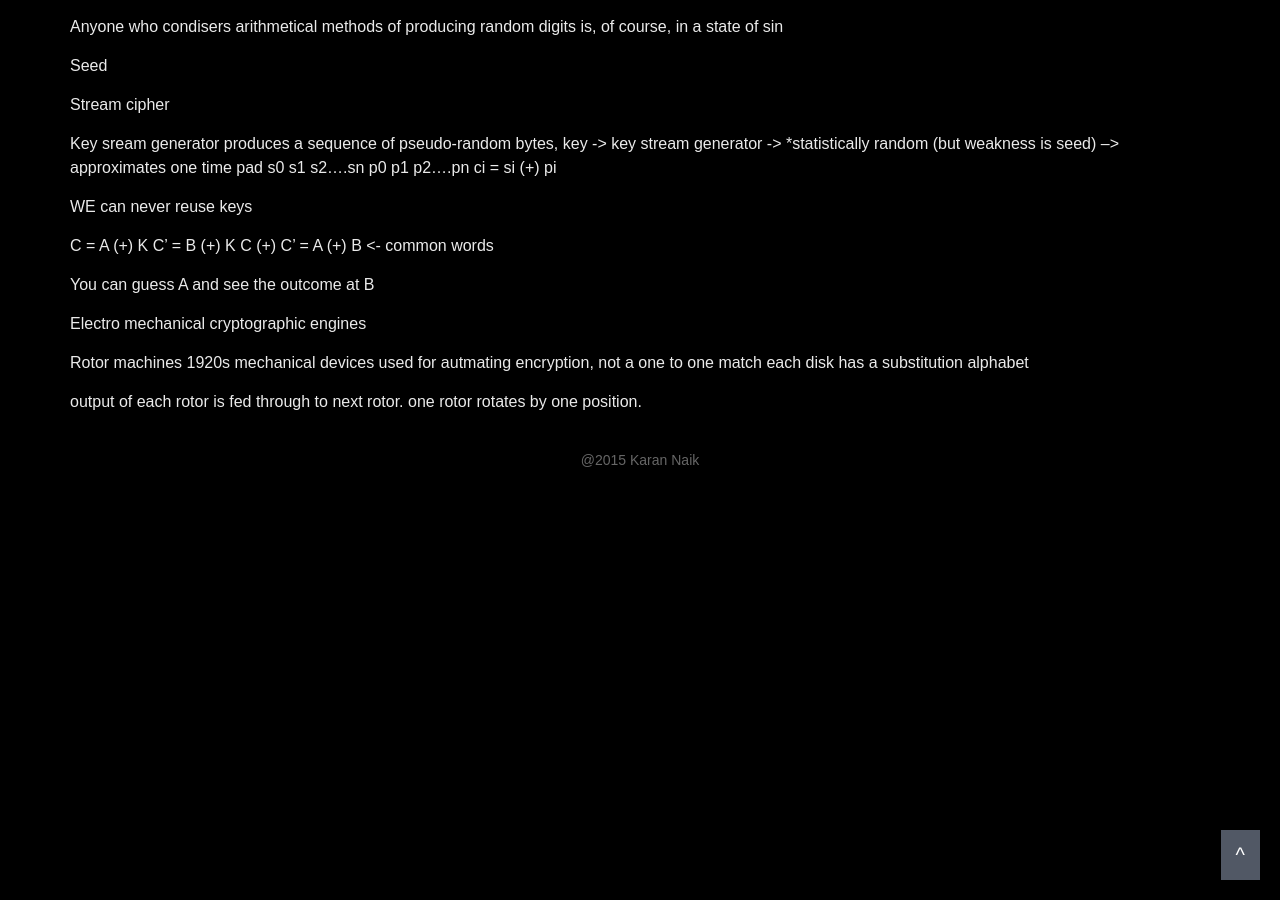
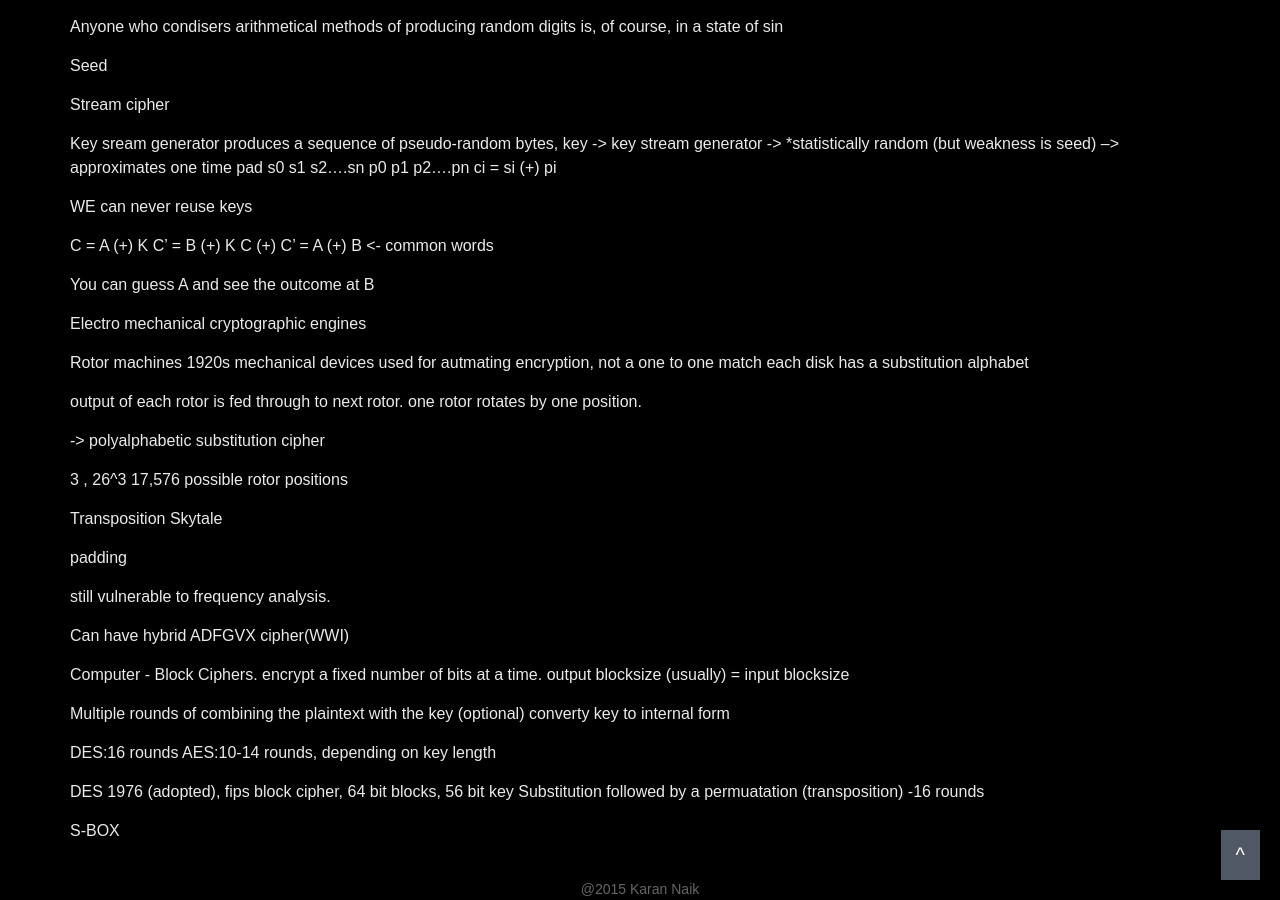
Before and after one commit to knaik/knaik.github.io, a Jekyll site: the page built from _posts/2017-03-06-Crypto.markdown, in a window 1280 px wide and 900 px high, scrolled down 1822 px. Built offline with Jekyll 4.4.1, drawn with Linux system fonts in a browser that asks for light colours; some of the changed text lies outside the part shown.

Commit message:
Crypto 4

```diff
--- a/_posts/2017-03-06-Crypto.markdown
+++ b/_posts/2017-03-06-Crypto.markdown
@@ -7,6 +7,8 @@ categories: CompSec
 Q:
 Will you talk about botnets?
 Can you look at weather?
+How do you calculate the probability of something being cracked? (yes 26^3) (but real life)
+
 
 Xkasdps!
 
@@ -165,3 +167,36 @@ each disk has a substitution alphabet
 
 output of each rotor is fed through to next rotor.
 one rotor rotates by one position.
+
+->  polyalphabetic substitution cipher
+
+3 , 26^3 17,576 possible rotor positions
+
+Transposition
+Skytale
+
+padding
+
+still vulnerable to frequency analysis.
+
+Can have hybrid ADFGVX cipher(WWI)
+
+
+
+Computer - Block Ciphers.
+encrypt a fixed number of bits at a time. output blocksize (usually) = input blocksize
+
+
+Multiple rounds of combining the plaintext with the key (optional) converty key to internal form
+
+DES:16 rounds
+AES:10-14 rounds, depending on key length
+
+
+
+DES 1976 (adopted), fips
+block cipher, 64 bit blocks, 56 bit key
+Substitution followed by a permuatation (transposition)
+-16 rounds
+
+S-BOX
```
